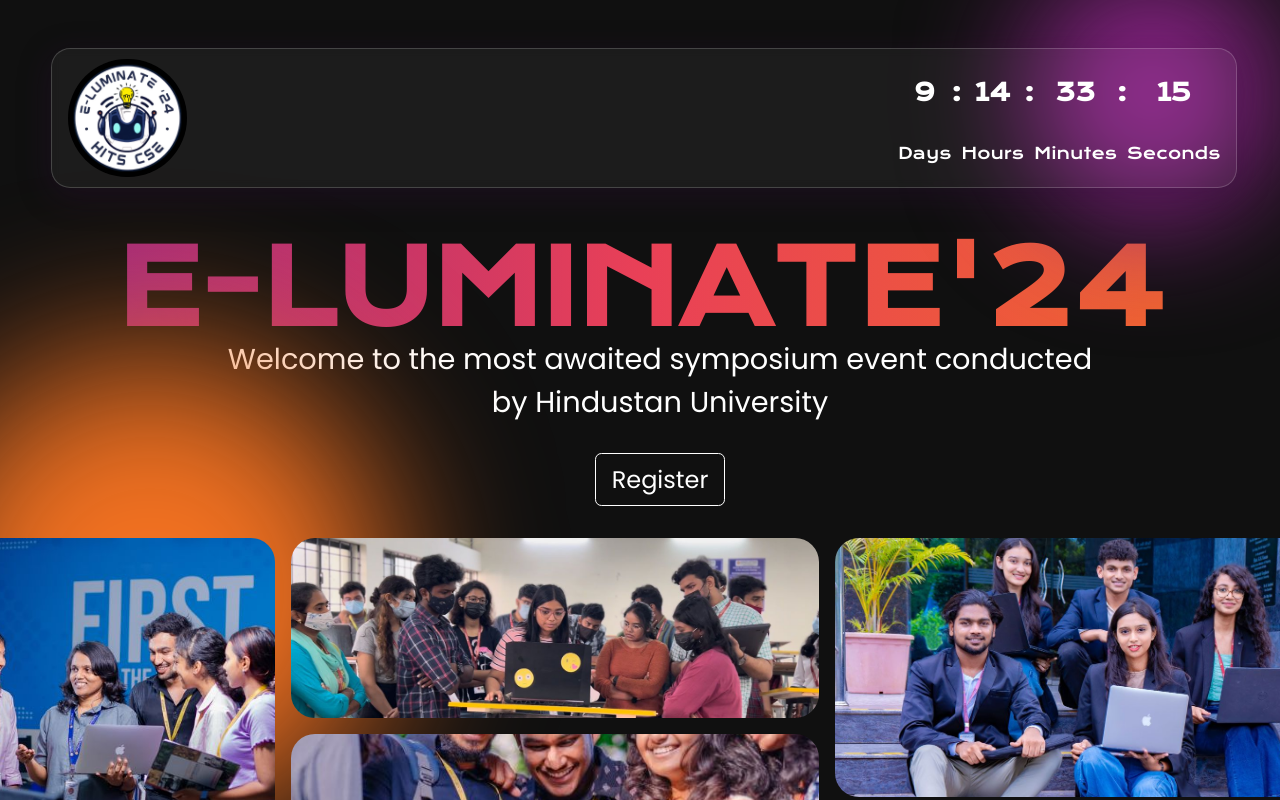
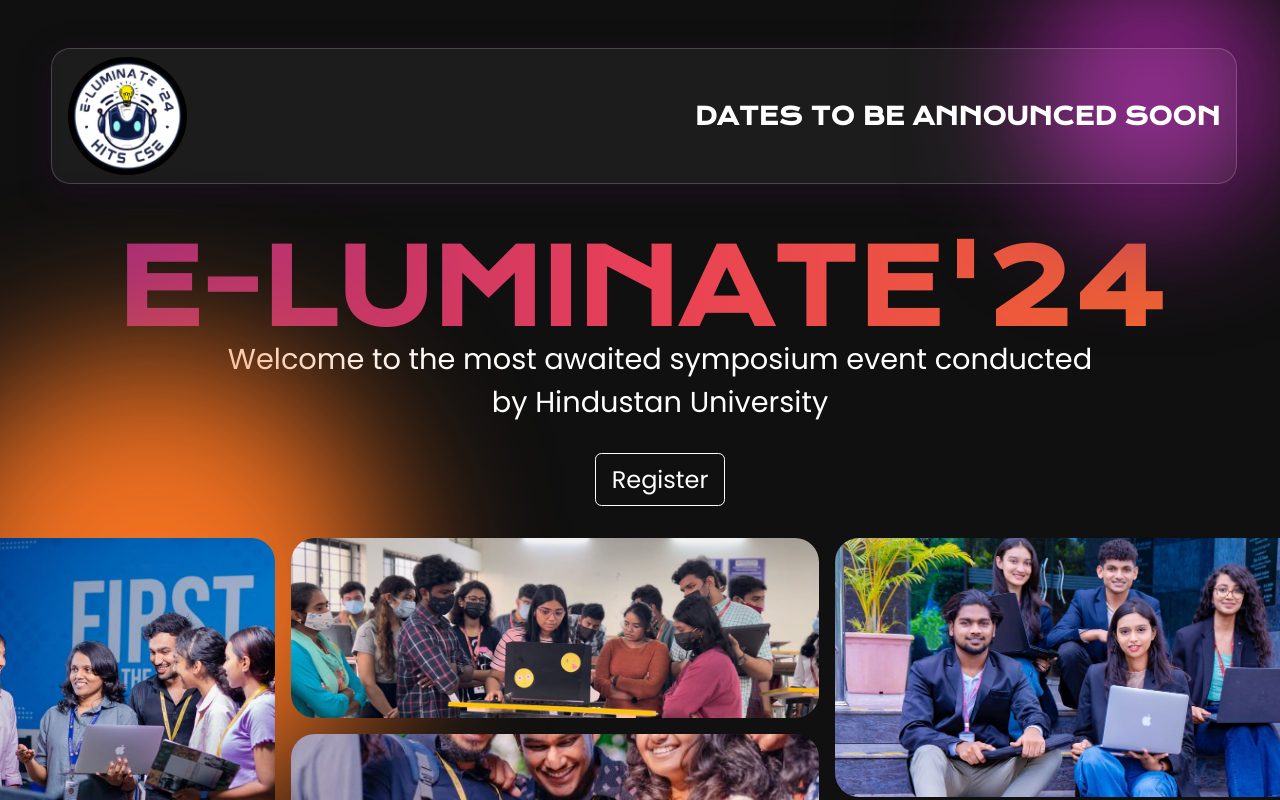
Before and after one commit to BenyD/eluminate24, a React (Vite) app: page / in a window 1280 px wide. Shown: the top 800 px of the page. Built offline with nearby package versions, Linux system fonts and the light colour scheme.

Commit message:
updating timer

```diff
--- a/src/components/Navbar.jsx
+++ b/src/components/Navbar.jsx
@@ -34,7 +34,7 @@
   return (
     <div className="Navbar">
       <img src={logo} alt="" className="logo" />
-      <div className="timer">
+      {/* <div className="timer">
         {days > 0 && (
           <div className="timer-d">
             <h2>{days}</h2>
@@ -56,6 +56,9 @@
           <h2>{seconds}</h2>
           <p>Seconds</p>
         </div>
+      </div> */}
+      <div className="temp">
+        <h2>DATES TO BE ANNOUNCED SOON</h2>
       </div>
     </div>
   );
```
